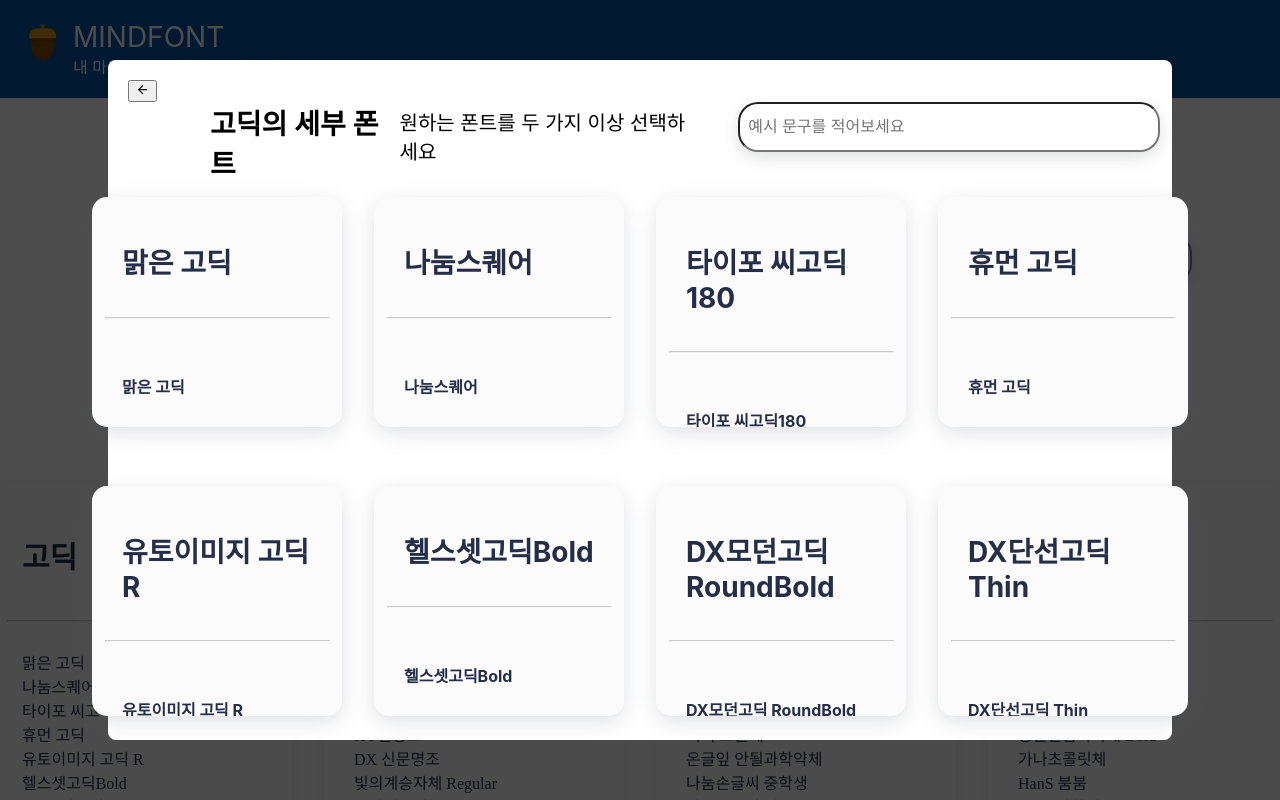
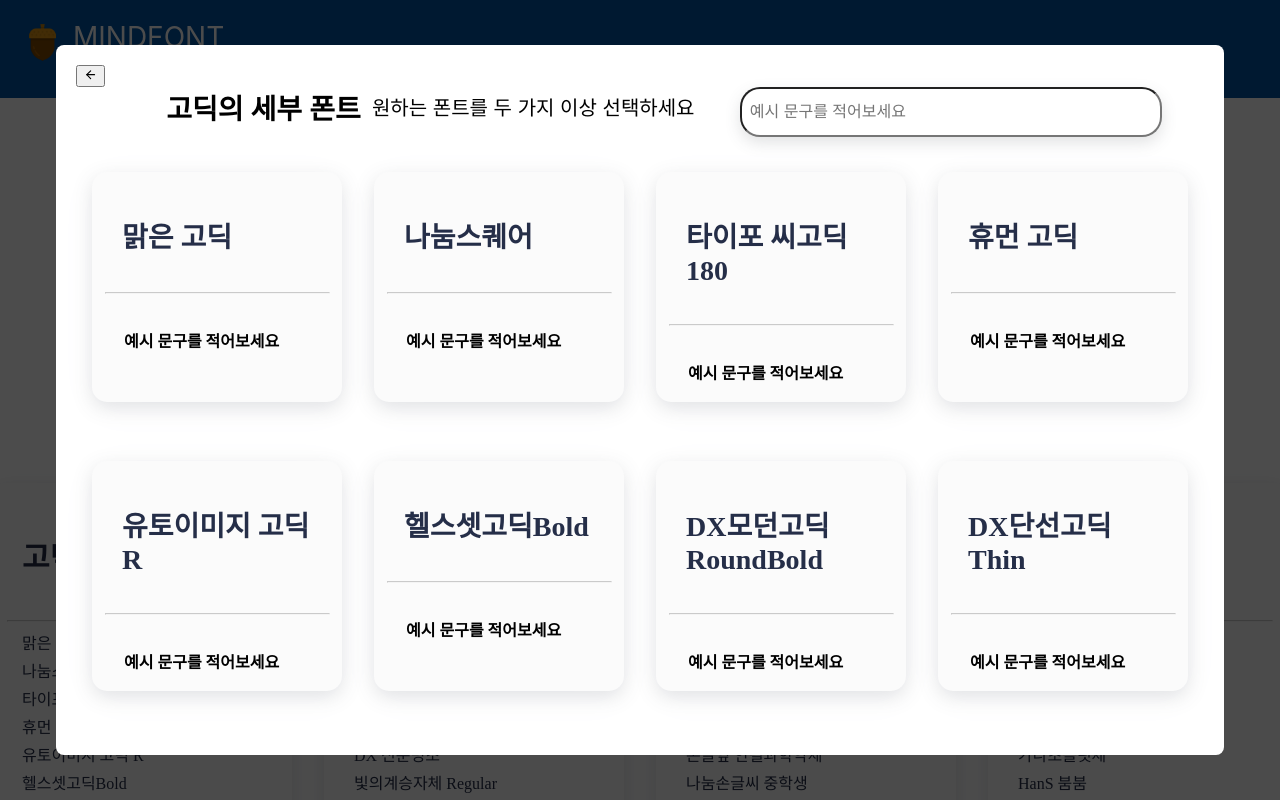
Before and after one commit to RijuKim/font_recommend_app, a React (Create React App) app in the folder font_recommend_app/: page / in a window 1280 px wide. Both pictures are taken after a click on the item 142 px from the left and 677 px from the top of the page. Shown: the top 800 px of the page. Built offline with nearby package versions, Linux system fonts and the light colour scheme; a web font is replaced by a local one.

Commit message:
Feat: 팝업 카드 폰트 추가 및 width 수정

```diff
--- a/font_recommend_app/src/components/Cards.css
+++ b/font_recommend_app/src/components/Cards.css
@@ -149,7 +149,7 @@
 
 
 .cards__item__info {
-    padding: 20px 30px 30px;
+    padding: 0px 30px 30px;
 }
 
 .cards__item__text {
@@ -157,6 +157,7 @@
     font-size: 16px;
     display: flex;
     flex-direction: column;
+    gap: 4px;
 }
 
 .hr_line {
@@ -195,8 +196,6 @@
 
 .popup__content {
     background-color: white;
-    width: 80%;
-    height: 80%;
     padding: 20px;
     border-radius: 8px;
 }
@@ -269,6 +268,11 @@
 .pop_cards__item__title_text {
     color: #252e48;
     font-size: 28px;
+}
+
+.pop_cards__item__info{
+    padding: 0px 0px 0px 16px;
+    font-size: 16px;
 }
 
 @media only screen and (min-width: 1200px) {
--- a/font_recommend_app/src/components/PopupCard.jsx
+++ b/font_recommend_app/src/components/PopupCard.jsx
@@ -46,20 +46,19 @@
           <div className='popup__wrapper'>
             <ul className='cards__items'>
               {console.log("Item에서 가져온 폰트", selectedFont)}
-              <PopupCardItem category={children} children={userInput || children} getFontDataFromItem={getFontDataFromItem}/>
-              <PopupCardItem category={children2} children={userInput || children2} getFontDataFromItem={getFontDataFromItem}/>
-              <PopupCardItem category={children3} children={userInput || children3} getFontDataFromItem={getFontDataFromItem}/>
-              <PopupCardItem category={children4} children={userInput || children4} getFontDataFromItem={getFontDataFromItem}/>
+              <PopupCardItem category={children} children={children} userInput={userInput} getFontDataFromItem={getFontDataFromItem}/>
+              <PopupCardItem category={children2} children={children2} userInput={userInput} getFontDataFromItem={getFontDataFromItem}/>
+              <PopupCardItem category={children3} children={children3} userInput={userInput} getFontDataFromItem={getFontDataFromItem}/>
+              <PopupCardItem category={children4} children={children4} userInput={userInput} getFontDataFromItem={getFontDataFromItem}/>
             </ul>
             <ul className='cards__items'>
-              <PopupCardItem category={children5} children={userInput || children5} getFontDataFromItem={getFontDataFromItem}/>
-              <PopupCardItem category={children6} children={userInput || children6} getFontDataFromItem={getFontDataFromItem}/>
-              <PopupCardItem category={children7} children={userInput || children7} getFontDataFromItem={getFontDataFromItem}/>
-              <PopupCardItem category={children8} children={userInput || children8} getFontDataFromItem={getFontDataFromItem}/>
+              <PopupCardItem category={children5} children={children5} userInput={userInput} getFontDataFromItem={getFontDataFromItem}/>
+              <PopupCardItem category={children6} children={children6} userInput={userInput} getFontDataFromItem={getFontDataFromItem}/>
+              <PopupCardItem category={children7} children={children7} userInput={userInput} getFontDataFromItem={getFontDataFromItem}/>
+              <PopupCardItem category={children8} children={children8} userInput={userInput} getFontDataFromItem={getFontDataFromItem}/>
             </ul>
           </div>
         </div>
-
       </div>
     </div >
   );
--- a/font_recommend_app/src/components/PopupCarditem.jsx
+++ b/font_recommend_app/src/components/PopupCarditem.jsx
@@ -2,7 +2,7 @@
 import React, { useState } from 'react';
 
 function PopupCardItem(props) {
-    const { category, children, getFontDataFromItem } = props;
+    const { category, children, userInput, getFontDataFromItem } = props;
 
     //폰트 선택여부 상태 관리
     const [isSelected, setIsSelected] = useState(false);
@@ -22,13 +22,13 @@
         <>
             <li className='pop_cards__item' onClick={handleCardClick}>
                 <div className='pop_cards__item__title'>
-                    {category && <h2 className='pop_cards__item__title_text'>{category}</h2>}
+                    {category && <h2 className='pop_cards__item__title_text' style={{fontFamily: children}}>{category}</h2>}
                 </div>
                 <div>
                     <hr className='hr_line'></hr>
                 </div>
-                <div className='cards__item__info'>
-                    <h5 className='cards__item__text'>{children}</h5>
+                <div className='pop_cards__item__info'>
+                    <h5 className='pop_cards__item__info' style={{fontFamily: children}}>{userInput || '예시 문구를 적어보세요'}</h5>
                 </div>
             </li>
         </>
```
